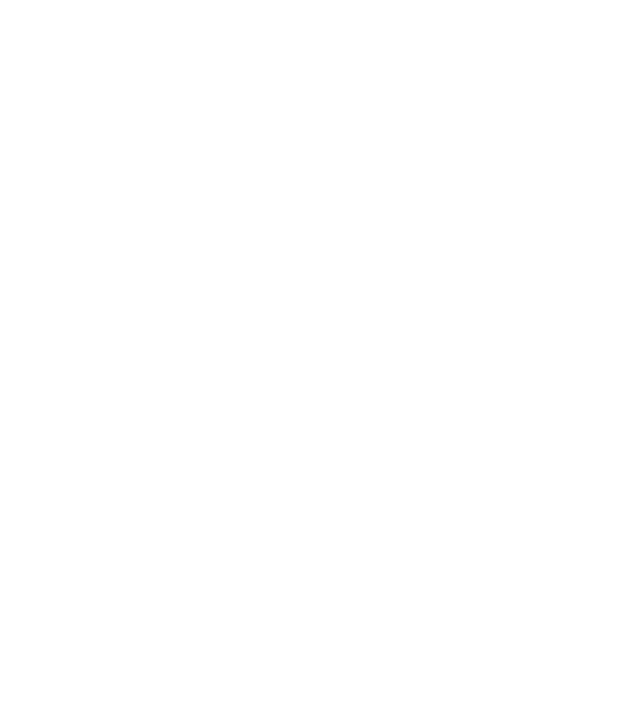
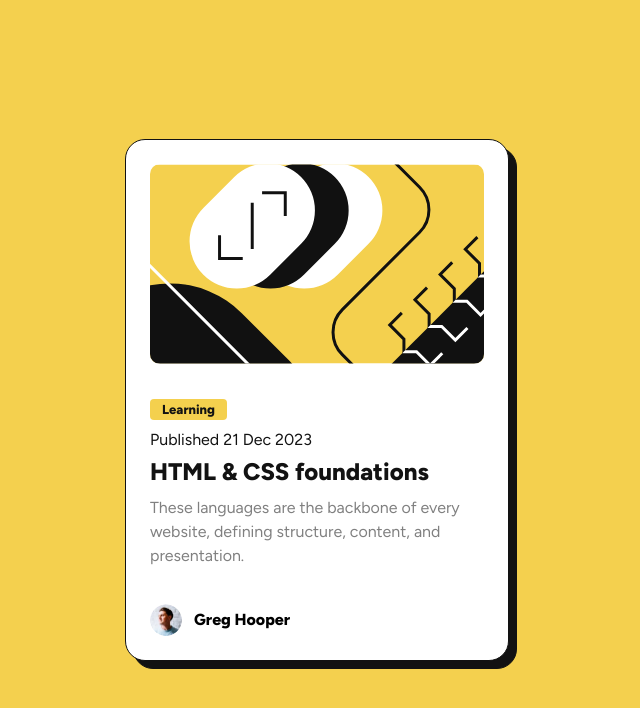
Before and after one commit to fcooantonio/blog-preview-card, a plain HTML site: page src/index.html in a window 1280 px wide. Shown: the whole page, without its empty margins (323-963 px from the left). Drawn offline with Linux system fonts and the light colour scheme.

Commit message:
feat: desktop version ready

```diff
--- a/src/css/style.css
+++ b/src/css/style.css
@@ -1 +1,92 @@
 @import url('https://fonts.googleapis.com/css2?family=Figtree:ital,wght@0,300..900;1,300..900&display=swap');
+
+* {
+    box-sizing: border-box;
+}
+
+:root {
+    --yellow: #f4d04e;
+    --white: #ffffff;
+    --grey: #808080;
+    --black: #121212;
+}
+
+#root {
+    width: 100vw;
+    height: 100vh;
+    display: flex;
+    align-items: center;
+    justify-content: center;
+    background-color: var(--yellow);
+    font-family: 'Figtree', sans-serif;
+}
+
+.container-main {
+    width: 384px;
+    height: 522px;
+    display: flex;
+    justify-content: space-between;
+    align-items: center;
+    flex-direction: column;
+    border: solid 1px var(--black);
+    border-radius: 20px;
+    padding: 24px;
+    gap: 24px;
+    background-color: var(--white);
+    filter: drop-shadow(var(--black) 8px 8px);
+}
+
+.container-main > img {
+    width: 100%;
+    border-radius: 10px;
+}
+
+.content {
+    width: 100%;
+    display: flex;
+    align-items: start;
+    justify-content: center;
+    flex-direction: column;
+    gap: 12px;
+    color: var(--black);
+}
+
+.content :nth-child(1){
+    background-color: var(--yellow);
+    font-weight: 800;
+    font-size: small;
+    padding: 4px 12px;
+    border-radius: 4px;
+}
+
+.content :nth-child(2){
+    font-weight: normal;
+    font-size: medium;
+}
+
+.content :nth-child(3){
+    font-weight: 800;
+    font-size: x-large;
+}
+
+.content :nth-child(4){
+    line-height: 1.5rem;
+    font-weight: normal;
+    font-size: medium;
+    color: var(--grey);
+}
+
+.author {
+    width: 100%;
+    display: flex;
+    align-items: center;
+    justify-content: start;
+    gap: 12px;
+    font-weight: 800;
+}
+
+.author > img {
+    width: 32px;
+    height: 32px;
+    border-radius: 50%;
+}
--- a/src/index.html
+++ b/src/index.html
@@ -9,6 +9,20 @@
     <title>Frontend Mentor | Blog preview card</title>
 </head>
 <body>
-
+    <div id="root">
+        <main class="container-main">
+            <img src="./assets/images/illustration-article.svg" alt="illustration article">
+            <div class="content">
+                <p>Learning</p>
+                <p>Published 21 Dec 2023</p>
+                <h1>HTML & CSS foundations</h1>
+                <p>These languages are the backbone of every website, defining structure, content, and presentation.</p>
+            </div>
+            <div class="author">
+                <img src="./assets/images/image-avatar.webp" alt="author image">
+                <p>Greg Hooper</p>
+            </div>
+        </main>
+    </div>
 </body>
 </html>
```
